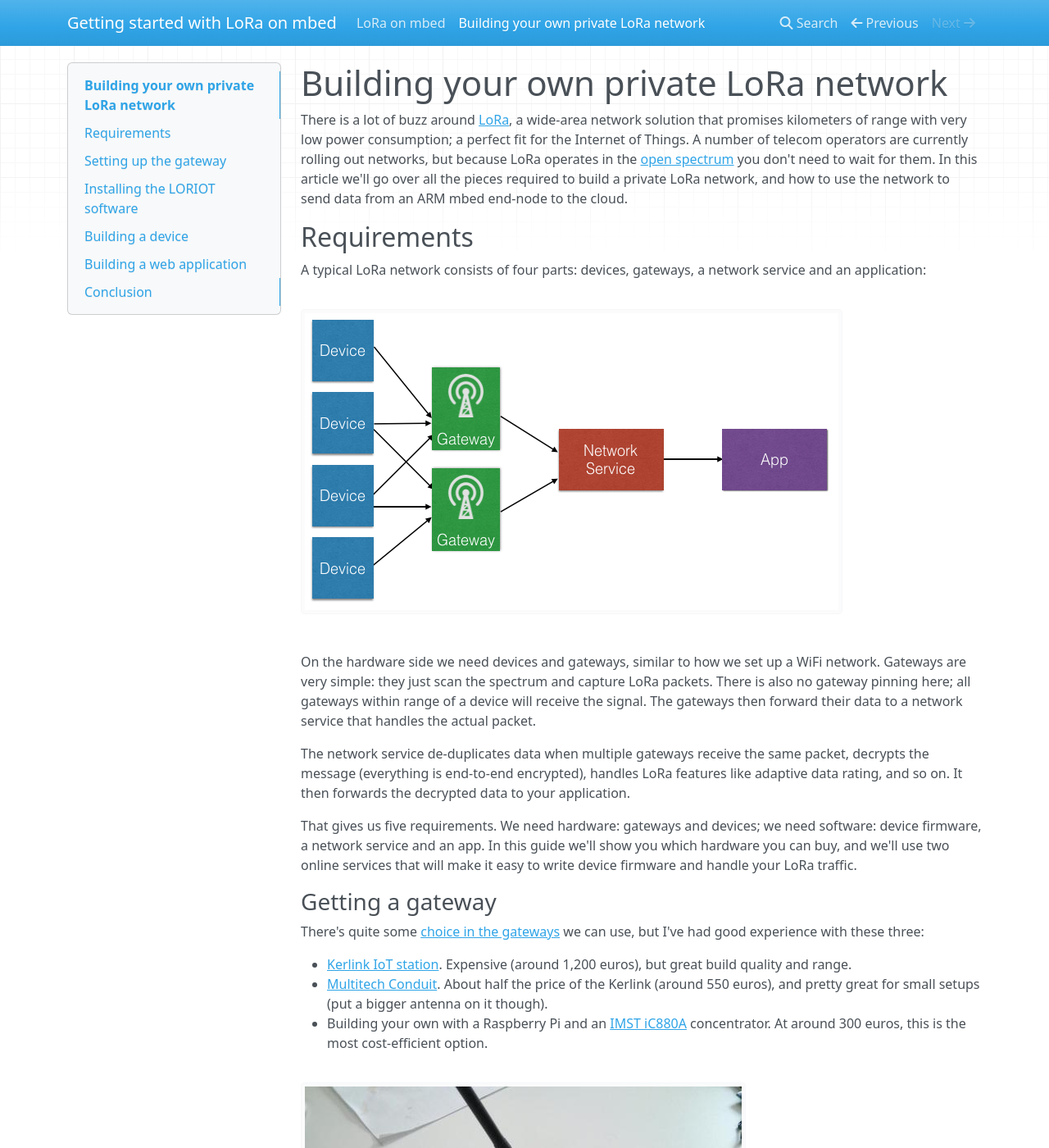
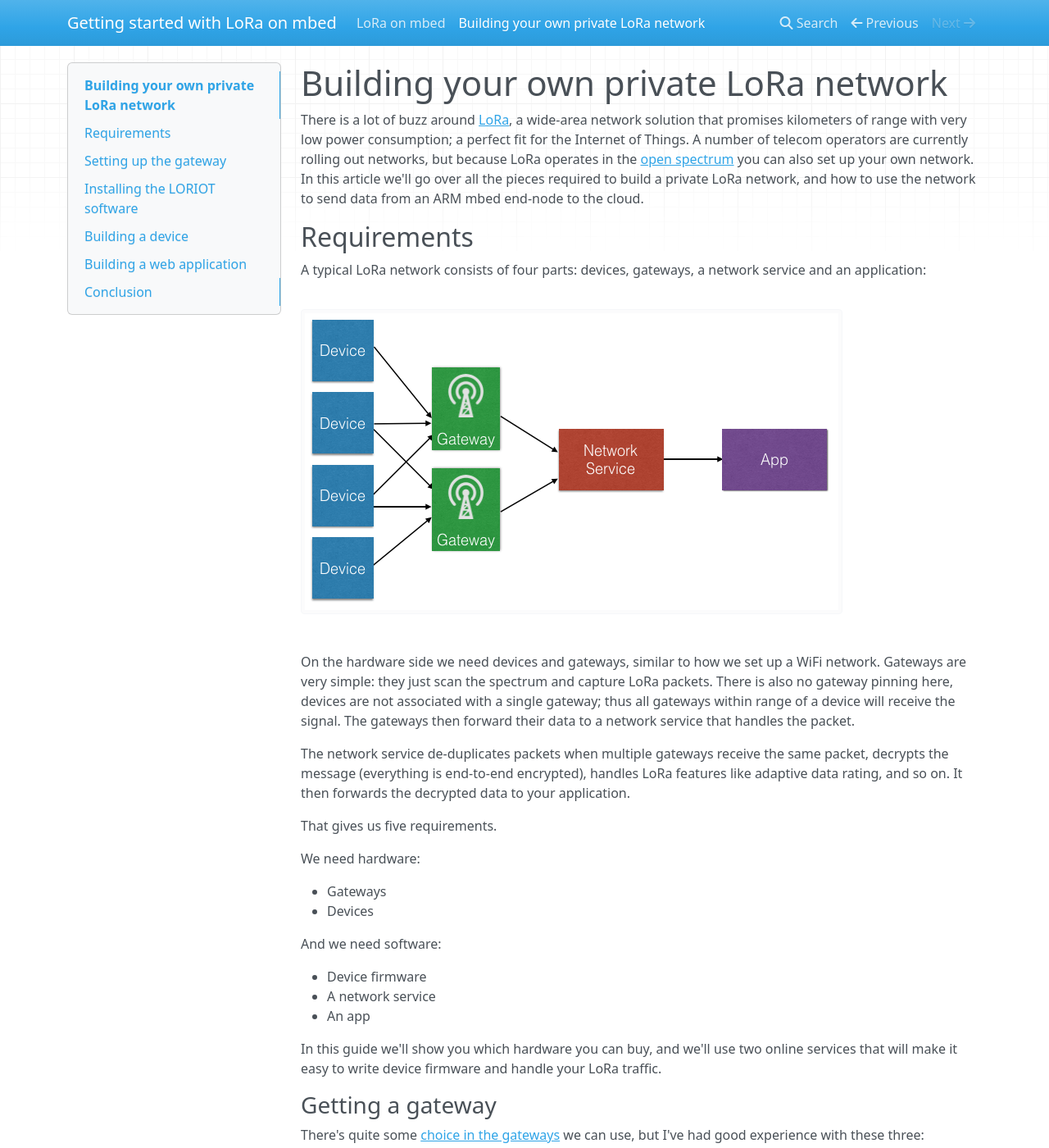
Before and after one commit to ARMmbed/lora-docs, an MkDocs documentation site: the page built from docs/intro-to-lora.md, in a window 1280 px wide and 1400 px high. Shown: the whole window at 82% size. Built offline with MkDocs 1.6.1, drawn with Linux system fonts in a browser that asks for light colours; nearby versions of some CDN libraries; old or Windows-style settings are respelled for this version of MkDocs; some of the changed text lies outside the part shown.

Commit message:
Feedback from Austin B.

````diff
--- a/docs/intro-to-lora.md
+++ b/docs/intro-to-lora.md
@@ -1,6 +1,6 @@
 # Building your own private LoRa network
 
-There is a lot of buzz around [LoRa](https://www.lora-alliance.org), a wide-area network solution that promises kilometers of range with very low power consumption; a perfect fit for the Internet of Things. A number of telecom operators are currently rolling out networks, but because LoRa operates in the [open spectrum](https://en.wikipedia.org/wiki/ISM_band) you don't need to wait for them. In this article we'll go over all the pieces required to build a private LoRa network, and how to use the network to send data from an ARM mbed end-node to the cloud.
+There is a lot of buzz around [LoRa](https://www.lora-alliance.org), a wide-area network solution that promises kilometers of range with very low power consumption; a perfect fit for the Internet of Things. A number of telecom operators are currently rolling out networks, but because LoRa operates in the [open spectrum](https://en.wikipedia.org/wiki/ISM_band) you can also set up your own network. In this article we'll go over all the pieces required to build a private LoRa network, and how to use the network to send data from an ARM mbed end-node to the cloud.
 
 ## Requirements
 
@@ -8,11 +8,24 @@
 
 ![Topology of a LoRa network](assets/lora1.png)
 
-On the hardware side we need devices and gateways, similar to how we set up a WiFi network. Gateways are very simple: they just scan the spectrum and capture LoRa packets. There is also no gateway pinning here; all gateways within range of a device will receive the signal. The gateways then forward their data to a network service that handles the actual packet.
+On the hardware side we need devices and gateways, similar to how we set up a WiFi network. Gateways are very simple: they just scan the spectrum and capture LoRa packets. There is also no gateway pinning here, devices are not associated with a single gateway; thus all gateways within range of a device will receive the signal. The gateways then forward their data to a network service that handles the packet.
 
-The network service de-duplicates data when multiple gateways receive the same packet, decrypts the message (everything is end-to-end encrypted), handles LoRa features like adaptive data rating, and so on. It then forwards the decrypted data to your application.
+The network service de-duplicates packets when multiple gateways receive the same packet, decrypts the message (everything is end-to-end encrypted), handles LoRa features like adaptive data rating, and so on. It then forwards the decrypted data to your application.
 
-That gives us five requirements. We need hardware: gateways and devices; we need software: device firmware, a network service and an app. In this guide we'll show you which hardware you can buy, and we'll use two online services that will make it easy to write device firmware and handle your LoRa traffic.
+That gives us five requirements.
+
+We need hardware:
+
+* Gateways
+* Devices
+
+And we need software:
+
+* Device firmware
+* A network service
+* An app
+
+In this guide we'll show you which hardware you can buy, and we'll use two online services that will make it easy to write device firmware and handle your LoRa traffic.
 
 ### Getting a gateway
 
@@ -44,7 +57,7 @@
 
 Now on to the software side. We'll need a server that understands the LoRa protocol and can interpret the data being sent from the device. It's possible to roll your own (Semtech can give you their reference implementation if you sign an NDA), but there are also companies building LoRa Network Servers as a service, handling everything on your behalf. Today we'll be using such a service, from the Switzerland-based startup [LORIOT](https://loriot.io).
 
-LORIOT is free for up to one gateway, and up to ten end-devices, which is good enough for evaluation purposes. Unfortunately the free plan has some limitations: it does not include bi-directional data (sending messages back from the cloud to a device) and over-the-air activation. But upgrading is relatively cheap (starting at 57 euros per month).
+LORIOT is free for up to one gateway, and up to ten end-devices, which is good enough for evaluation purposes. Unfortunately the free plan has some limitations: it does not include bi-directional data (sending messages back from the cloud to a device) and over-the-air activation. These services can be bought as an upgrade though (starting at 57 euros per month).
 
 As a network server just processes your data - it doesn't store it - you'll need a place to store your messages as well. LORIOT allows you to hook into their service over a TCP socket or websocket and forward your data to the cloud service of your choice (or straight to your application).
 
@@ -190,7 +203,7 @@
 
 Open ``LMiC/lmic.h``, and find the following lines:
 
-```
+```cpp
 // mbed compiler options
 //#define CFG_eu868                                   1
 #define CFG_us915                                   1
@@ -198,6 +211,19 @@
 
 Make sure the right line is uncommented, depending on the shield version that you have.
 
+__If you have the SX1276MB1LAS:__
+
+```cpp
+//#define CFG_eu868                                   1
+#define CFG_us915                                   1
+```
+
+__If you have the SX1276MB1MAS:__
+
+```cpp
+#define CFG_eu868                                   1
+//#define CFG_us915                                   1
+```
 
 #### Adding LORIOT keys
 
````
Also changed, not shown: other parts of docs/intro-to-lora.md (+1 -1 lines).
